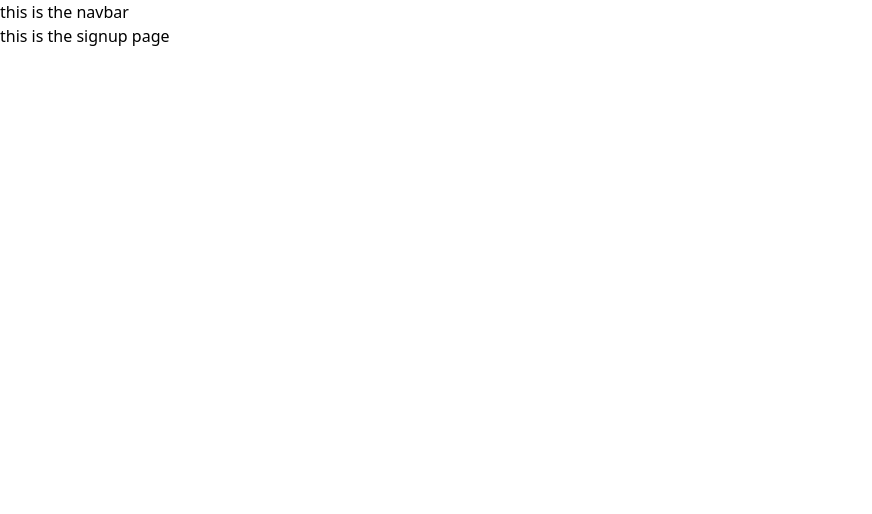
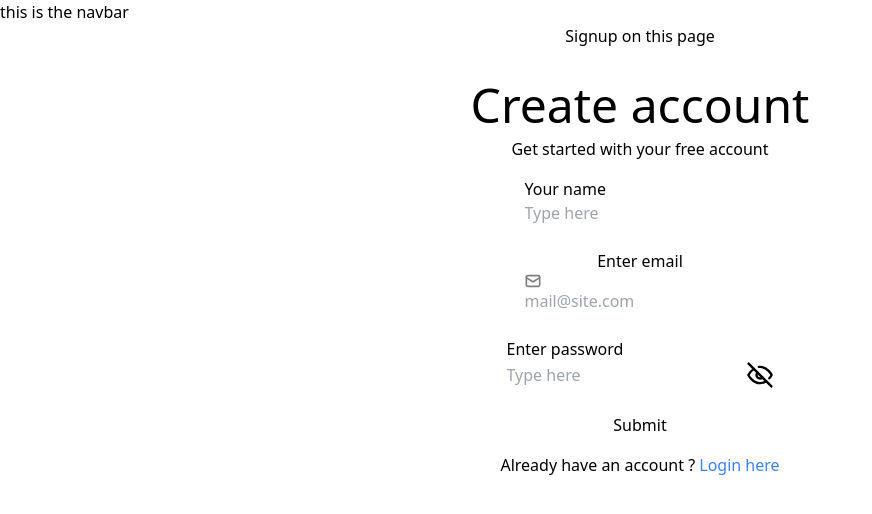
Before and after one commit to kartik-667/Chat-app-mern-socket, a React (Vite) app in the folder Frontend/chat app mern/: page /signup in a window 1280 px wide. Shown: the top 514 px of the page, without its empty margins (0-872 px from the left). Built offline with nearby package versions, Linux system fonts and the light colour scheme; no server answers.

Commit message:
made signup page with functionality

```diff
--- a/Frontend/chat app mern/src/App.jsx
+++ b/Frontend/chat app mern/src/App.jsx
@@ -10,7 +10,7 @@ import {useAuthstore} from './store/useAuthstore.js'
 
 import {Loader} from 'lucide-react'
 import Setting from './components/Setting.jsx'
-
+import {Toaster} from 'react-hot-toast'
 
 const App = () => {
   const {authUser,checkAuth, ischeckingAuth}=useAuthstore()
@@ -32,6 +32,7 @@ const App = () => {
 
   return (
     <div>
+      <Toaster></Toaster>
       <Navbar></Navbar>
 
       <Routes>
--- a/Frontend/chat app mern/src/components/Signup.jsx
+++ b/Frontend/chat app mern/src/components/Signup.jsx
@@ -1,9 +1,114 @@
-import React from 'react'
+import React, { useState } from 'react'
+import toast from 'react-hot-toast'
+import { Link } from 'react-router-dom'
+import { useAuthstore } from '../store/useAuthstore.js'
+// import {} from "../../public/"
+function Signup() {
+  const [showpass, setshowpass] = useState(false)
+  const [userdata,setuserdata]=useState({
+    name:"",
+    email:"",
+    password:"",
+  })
 
-function Signup() {
+  const {signup}=useAuthstore()
+
+
+  const handleFormSubmit= (e)=>{
+    try {
+
+      e.preventDefault()
+      if(!userdata.name || !userdata.password || !userdata.email){
+        throw new Error("Data is missing")
+        toast.error("Data is missing")
+        return
+      }
+      if(userdata.password.length < 5){
+        toast.error("Password must be atleast 5 characters")
+        return
+      }
+      // console.log('form was submitted');
+      // console.log('the data is',userdata);
+      // toast.success("Form submitted successfully !")
+      signup(userdata)
+    } catch (error) {
+      console.log("some error occured",error);
+      toast.error("Data is missing")
+
+
+    }
+
+
+  }
+
+
+
   return (
-    <div>
-      <h1>this is the signup page</h1>
+    // <div><Toaster/></div>
+    <div className='flex flex-col items-center'>
+      {/* <h1>this is the signup page</h1> */}
+      <h1>Signup on this page</h1>
+      <form onSubmit={(e)=>handleFormSubmit(e)} action="" className='flex flex-col  items-center p-8 border border-white h-full w-4/5'>
+        <div className="tops pb-4 flex flex-col justify-center items-center gap-2">
+
+      <h1 className='text-5xl'>Create account</h1>
+      <h1 className='text-1xl'>Get started with your free account</h1>
+        </div>
+
+
+        <fieldset className="">
+  {/* <legend className="fieldset-legend">What is your name?</legend> */}
+   <label htmlFor="name" className='block'>Your name </label>
+  <input  value={userdata.name} name='name'onChange={(e)=> setuserdata({...userdata,name:e.target.value})}  type="text" className="input w-full" placeholder="Type here" />
+</fieldset>
+<br />
+
+      <label htmlFor="mail" className='block'>Enter email </label>
+    <label className="input validator">
+
+  <svg className="h-[1em] opacity-50" xmlns="http://www.w3.org/2000/svg" viewBox="0 0 24 24">
+    <g
+      strokeLinejoin="round"
+      strokeLinecap="round"
+      strokeWidth="2.5"
+      fill="none"
+      stroke="currentColor"
+    >
+      <rect width="20" height="16" x="2" y="4" rx="2"></rect>
+      <path d="m22 7-8.97 5.7a1.94 1.94 0 0 1-2.06 0L2 7"></path>
+    </g>
+  </svg>
+  <input id='mail' value={userdata.email} onChange={(e)=> setuserdata({...userdata,email:e.target.value})} name='email' type="email" placeholder="mail@site.com" required />
+</label>
+<div className="validator-hint hidden">Enter valid email address</div>
+<br />
+
+<fieldset className="fieldset ">
+  <legend className="fieldset-legend">Enter password</legend>
+  <div className="flex items-center gap-2">
+    <input name='password' value={userdata.password} onChange={(e)=> setuserdata({...userdata, password:e.target.value})} type={showpass ? "password":"text"} className="input flex-1" placeholder="Type here" />
+    <button onClick={()=> setshowpass(!showpass)} type="button">
+      <svg  className='h-7 w-7 bg-white rounded-md' viewBox="0 0 24 24" fill="none" xmlns="http://www.w3.org/2000/svg">
+        <g strokeWidth="0"></g>
+        <g strokeLinecap="round" strokeLinejoin="round"></g>
+        <g>
+          <path d="M2 2L22 22" stroke="#000000" strokeWidth="2" strokeLinecap="round" strokeLinejoin="round"></path>
+          <path d="M6.71277 6.7226C3.66479 8.79527 2 12 2 12C2 12 5.63636 19 12 19C14.0503 19 15.8174 18.2734 17.2711 17.2884M11 5.05822C11.3254 5.02013 11.6588 5 12 5C18.3636 5 22 12 22 12C22 12 21.3082 13.3317 20 14.8335" stroke="#000000" strokeWidth="2" strokeLinecap="round" strokeLinejoin="round"></path>
+          <path d="M14 14.2362C13.4692 14.7112 12.7684 15.0001 12 15.0001C10.3431 15.0001 9 13.657 9 12.0001C9 11.1764 9.33193 10.4303 9.86932 9.88818" stroke="#000000" strokeWidth="2" strokeLinecap="round" strokeLinejoin="round"></path>
+        </g>
+      </svg>
+    </button>
+  </div>
+</fieldset>
+<br />
+<button  type='submit'  className="btn btn-primary w-1/4">Submit</button>
+
+<h1 className='mt-4'>Already have an account ? <Link to="/login" href="" className='hover:underline text-blue-500'>Login here</Link></h1>
+
+
+
+
+      </form>
     </div>
   )
 }
--- a/Frontend/chat app mern/src/store/useAuthstore.js
+++ b/Frontend/chat app mern/src/store/useAuthstore.js
@@ -1,5 +1,6 @@
 import {create} from 'zustand';
 import axiosInstance from '../lib/axios.js';
+import toast from 'react-hot-toast';
 
 //zustand is global state management, as a replacement
 // to context api
@@ -29,5 +30,32 @@ export const useAuthstore=create((set)=>({
 
     },
 
+    signup:async (data)=>{
+        try {
+            set({issigningup:true})
+            const res=await axiosInstance.post("/auth/signup",data)
+            toast.success("Account created successfully !!!")
+            set({authUser:res.data})
+
+        } catch (error) {
+            toast.error(error.response.data.message)
+
+        }finally{
+            set({issigningup:false})
+        }
+
+    },
+    logout:async ()=>{
+        try {
+            const res=await axiosInstance.post("/auth/logout")
+            toast.success("Logged out successfully")
+            set({authUser:null})
+
+        } catch (error) {
+            toast.error(error.response.data.message)
+
+        }
+    }
+
 
 }));
```
